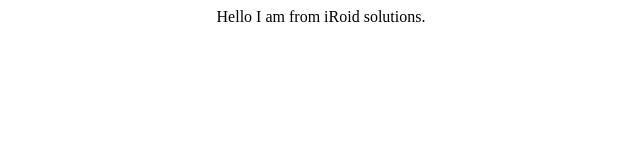
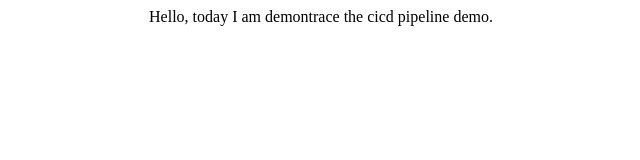
Before and after one commit to tirthp232/jenkins-demo, a plain HTML site: page index.html in a window 1280 px wide. Shown: the whole page, without its empty margins (319-959 px from the left). Drawn offline with Linux system fonts and the light colour scheme.

Commit message:
changes 3

```diff
--- a/index.html
+++ b/index.html
@@ -7,6 +7,6 @@
     <title>Document</title>
 </head>
 <body>
-    <center>Hello I am from iRoid solutions.</center>
+    <center>Hello, today I am demontrace the cicd pipeline demo.</center>
 </body>
 </html>
```
